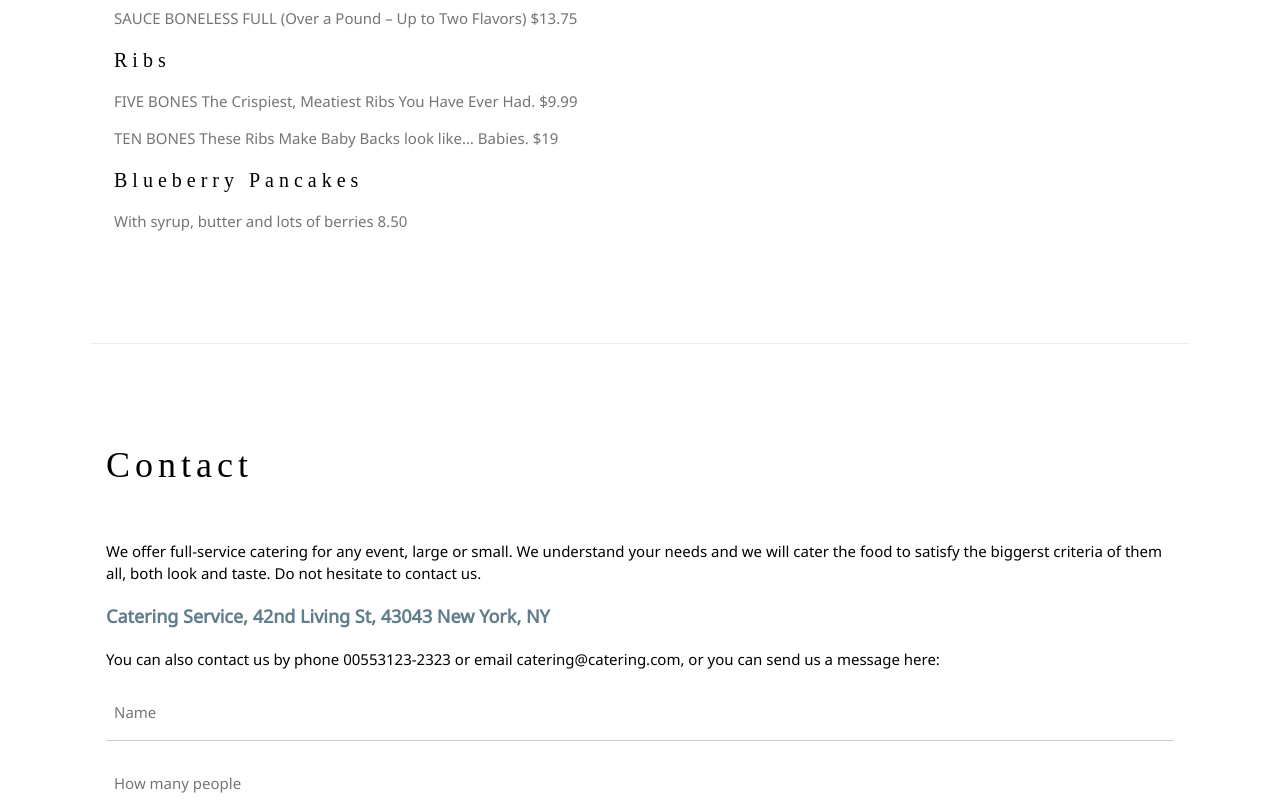
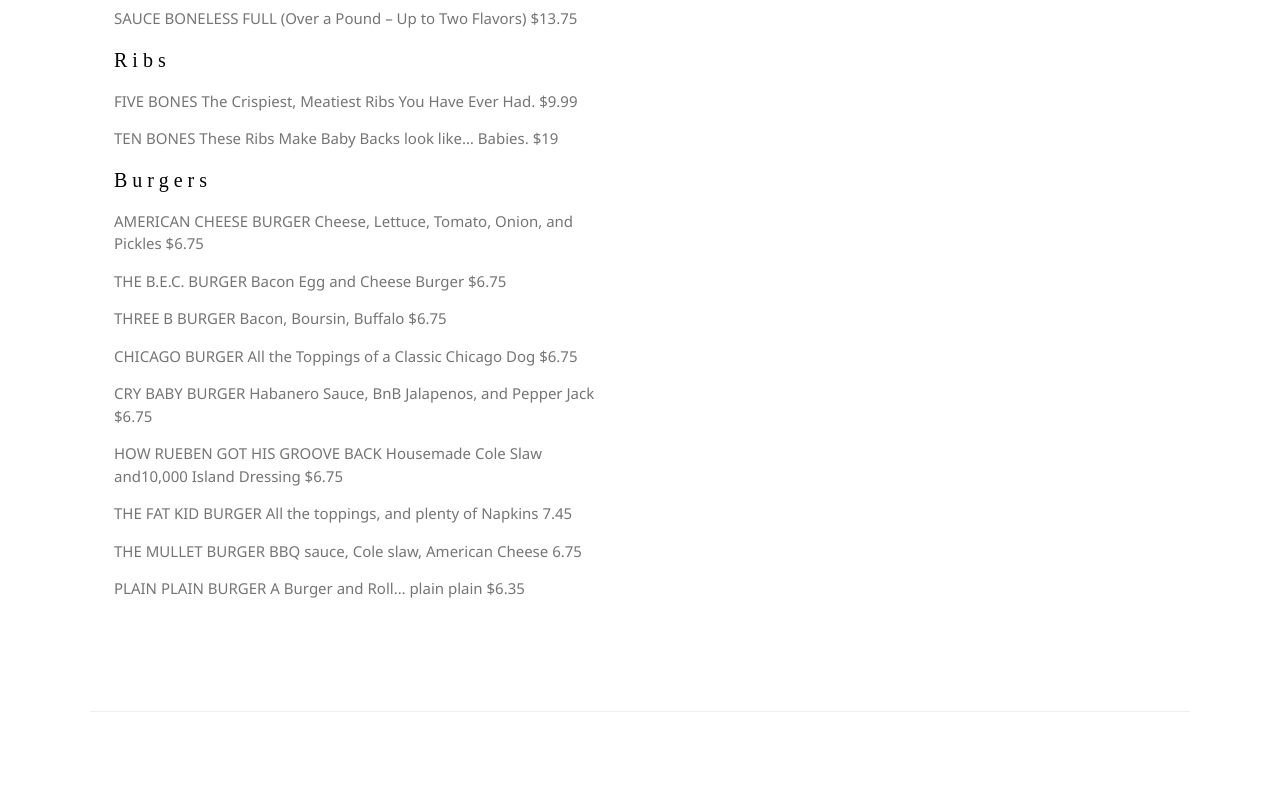
Before and after one commit to Schirmergithub/4-sauce-Schirmer-Albano, a plain HTML site: page index.html in a window 1280 px wide. Shown: the part 1765-2565 px from the top of the page. Drawn offline with nearby package versions, Linux system fonts and the light colour scheme.

Commit message:
completed menu

```diff
--- a/index.html
+++ b/index.html
@@ -100,9 +100,31 @@ h1, h2, h3, h4, h5, h6 {
         <p class="w3-text-grey">FIVE BONES The Crispiest, Meatiest Ribs You Have Ever Had. $9.99</p>
 <p class="w3-text-grey">TEN BONES These Ribs Make Baby Backs look like… Babies. $19</p>
 
-      <h4>Blueberry Pancakes</h4>
-      <p class="w3-text-grey">With syrup, butter and lots of berries 8.50</p>
+      <h4>Burgers</h4>
+      <p class="w3-text-grey">AMERICAN CHEESE BURGER Cheese, Lettuce, Tomato, Onion, and Pickles $6.75</p>
+
+          <p class="w3-text-grey">THE B.E.C. BURGER Bacon Egg and Cheese Burger $6.75</p>
+
+          <p class="w3-text-grey">THREE B BURGER Bacon, Boursin, Buffalo $6.75</p>
+
+          <p class="w3-text-grey">CHICAGO BURGER All the Toppings of a Classic Chicago Dog $6.75</p>
+
+          <p class="w3-text-grey">CRY BABY BURGER Habanero Sauce, BnB Jalapenos, and Pepper Jack $6.75</p>
+
+          <p class="w3-text-grey">HOW RUEBEN GOT HIS GROOVE BACK Housemade Cole Slaw and10,000 Island Dressing $6.75</p>
+
+          <p class="w3-text-grey">THE FAT KID BURGER All the toppings, and plenty of Napkins 7.45</p>
+
+          <p class="w3-text-grey">THE MULLET BURGER BBQ sauce, Cole slaw, American Cheese 6.75</p>
+
+          <p class="w3-text-grey">PLAIN PLAIN BURGER A Burger and Roll… plain plain $6.35</p>
     </div>
+
+      <h4>Sides</h4>
+        <p class="w3-text-grey">FRENCH FRIES A Heaping Portion. $2.99</p>
+<p class="w3-text-grey">COLE SLAW One Size Fits All $1.99</p>
+      <p class="w3-text-grey">SAUCE SIDE 2oz of any SAUCE $1</p>
+
     <div class="w3-col l6 w3-padding-large">
       <img src="/w3images/tablesetting.jpg" class="w3-round w3-image w3-opacity-min" alt="Menu" style="width:25%" "height: auto">
     </div>
```
